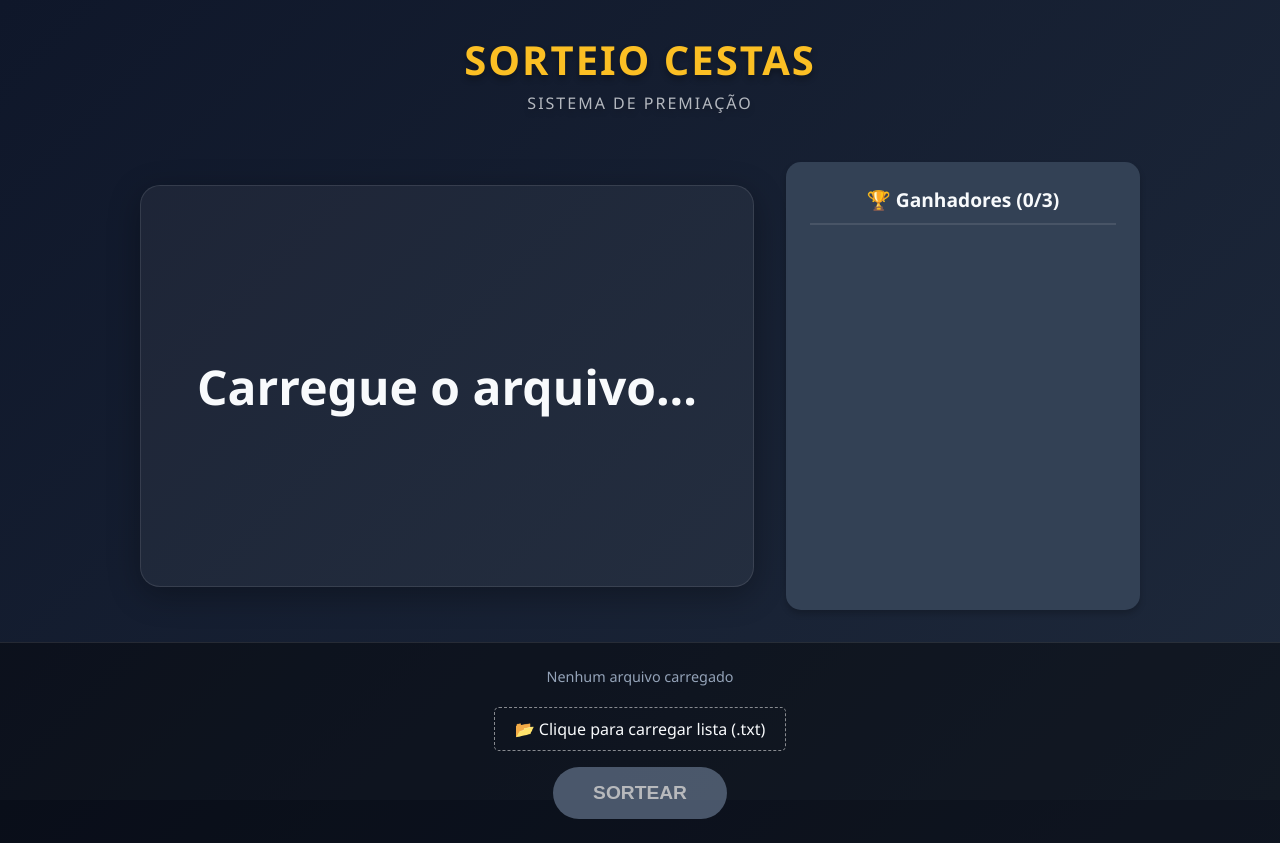
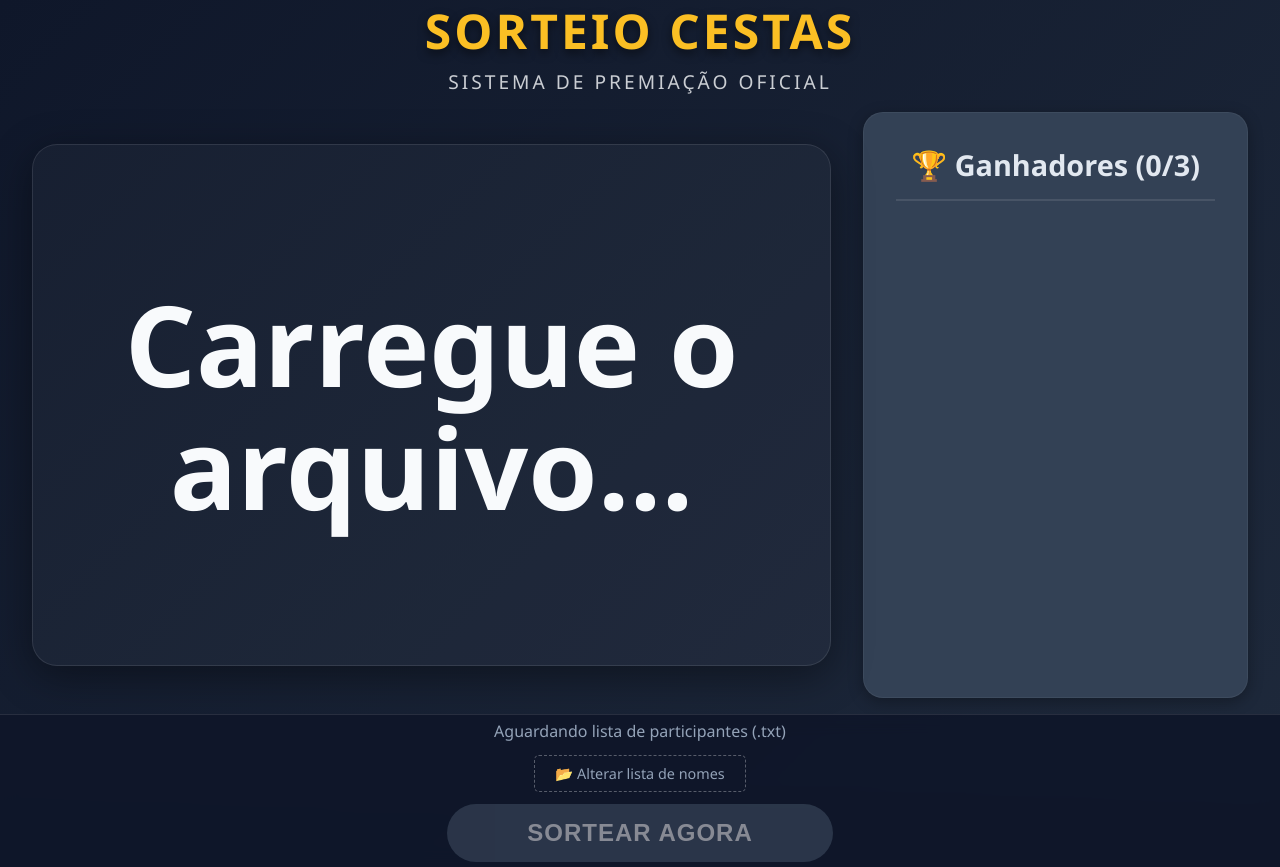
Before and after one commit to relitosouza/sorteio_cestas, a plain HTML site: page index.html in a window 1280 px wide. Shown: the top 867 px of the page. Before the commit the page ends 843 px from the top, so only its background shows below. Drawn offline with Linux system fonts and the light colour scheme.

Commit message:
Update index.html

```diff
--- a/index.html
+++ b/index.html
@@ -24,81 +24,88 @@
             display: flex;
             flex-direction: column;
             align-items: center;
-            overflow: hidden;
+            overflow: hidden; /* Evita barras de rolagem */
         }
 
         /* Header */
         header {
-            margin-top: 2rem;
+            margin-top: 2vh;
             text-align: center;
             text-transform: uppercase;
-            letter-spacing: 2px;
-            text-shadow: 0 4px 6px rgba(0,0,0,0.3);
+            letter-spacing: 3px;
+            height: 10vh;
+            display: flex;
+            flex-direction: column;
+            justify-content: center;
         }
 
-        h1 { margin: 0; font-size: 2.5rem; color: var(--winner-color); }
-        p { opacity: 0.7; margin-top: 5px; }
+        h1 { margin: 0; font-size: 3rem; color: var(--winner-color); text-shadow: 0 4px 10px rgba(0,0,0,0.5); }
+        p { opacity: 0.8; margin-top: 5px; font-size: 1.2rem; }
 
-        /* Main Container */
+        /* Main Container - Otimizado para 1920px */
         main {
             flex: 1;
             display: flex;
-            width: 90%;
-            max-width: 1000px;
+            width: 95%;
+            max-width: 1700px; /* Bem mais largo */
             gap: 2rem;
-            padding: 2rem;
+            padding: 1rem;
             align-items: center;
             justify-content: center;
         }
 
         /* Área do Sorteio (Esquerda) */
         .draw-area {
-            flex: 2;
+            flex: 2.5; /* Ocupa mais espaço que a lateral */
             display: flex;
             flex-direction: column;
             align-items: center;
             justify-content: center;
-            background: rgba(255, 255, 255, 0.05);
-            border-radius: 20px;
-            height: 400px;
-            box-shadow: 0 8px 32px rgba(0, 0, 0, 0.3);
+            background: rgba(255, 255, 255, 0.03);
+            border-radius: 25px;
+            height: 65vh; /* Altura fixa baseada na tela */
+            box-shadow: 0 10px 40px rgba(0, 0, 0, 0.4);
             border: 1px solid rgba(255, 255, 255, 0.1);
             position: relative;
             overflow: hidden;
         }
 
         #display-name {
-            font-size: 3rem;
-            font-weight: bold;
+            font-size: 7rem; /* Fonte Gigante */
+            font-weight: 800;
             text-align: center;
-            padding: 20px;
+            padding: 40px;
+            line-height: 1.1;
             transition: transform 0.1s;
+            word-break: break-word; /* Quebra se o nome for muito longo */
         }
 
         .highlight {
             color: var(--winner-color);
-            transform: scale(1.1);
-            text-shadow: 0 0 20px rgba(251, 191, 36, 0.5);
+            transform: scale(1.15); /* Zoom maior na vitória */
+            text-shadow: 0 0 40px rgba(251, 191, 36, 0.6);
         }
 
         /* Lista de Vencedores (Direita) */
         .winners-sidebar {
             flex: 1;
             background: var(--card-bg);
-            border-radius: 15px;
-            padding: 1.5rem;
-            height: 400px;
+            border-radius: 20px;
+            padding: 2rem;
+            height: 65vh; /* Mesma altura da área principal */
             display: flex;
             flex-direction: column;
-            box-shadow: 0 4px 6px rgba(0,0,0,0.2);
+            box-shadow: 0 4px 15px rgba(0,0,0,0.3);
+            border: 1px solid rgba(255, 255, 255, 0.05);
         }
 
         .winners-sidebar h2 {
-            font-size: 1.2rem;
+            font-size: 1.8rem;
             border-bottom: 2px solid rgba(255,255,255,0.1);
-            padding-bottom: 10px;
+            padding-bottom: 15px;
             margin-top: 0;
             text-align: center;
+            color: #e2e8f0;
         }
 
         #winners-list {
@@ -107,101 +114,108 @@
             margin: 0;
             flex: 1;
             overflow-y: auto;
+            display: flex;
+            flex-direction: column;
+            gap: 15px;
         }
 
         .winner-item {
-            background: rgba(0,0,0,0.2);
-            margin-bottom: 10px;
-            padding: 15px;
-            border-radius: 8px;
+            background: rgba(0,0,0,0.3);
+            padding: 20px;
+            border-radius: 12px;
             display: flex;
             align-items: center;
-            gap: 10px;
-            animation: slideIn 0.5s ease-out;
-            border-left: 4px solid var(--winner-color);
+            gap: 15px;
+            animation: slideIn 0.6s cubic-bezier(0.22, 1, 0.36, 1);
+            border-left: 6px solid var(--winner-color);
+            transition: transform 0.2s;
         }
 
-        .trophy { font-size: 1.5rem; }
-        .winner-name { font-weight: bold; font-size: 1.1rem; }
+        .winner-item:hover { transform: translateX(5px); }
+
+        .trophy { font-size: 2.5rem; }
+        .winner-name { font-weight: bold; font-size: 1.5rem; }
 
         /* Controles (Embaixo) */
         .controls-area {
+            height: 15vh;
             width: 100%;
-            background: rgba(0,0,0,0.4);
-            padding: 1.5rem;
+            background: rgba(15, 23, 42, 0.95);
+            padding: 1rem;
             display: flex;
             flex-direction: column;
             align-items: center;
-            gap: 1rem;
+            justify-content: center;
+            gap: 0.8rem;
             border-top: 1px solid rgba(255,255,255,0.1);
+            backdrop-filter: blur(10px);
+            z-index: 10;
         }
 
-        input[type="file"] {
-            display: none;
+        input[type="file"] { display: none; }
+
+        .custom-file-upload {
+            border: 1px dashed rgba(255,255,255,0.3);
+            display: inline-block;
+            padding: 8px 20px;
+            cursor: pointer;
+            border-radius: 5px;
+            font-size: 0.9rem;
+            transition: background 0.3s;
+            color: #94a3b8;
         }
 
-        .custom-file-upload {
-            border: 1px dashed rgba(255,255,255,0.5);
-            display: inline-block;
-            padding: 10px 20px;
-            cursor: pointer;
-            border-radius: 5px;
-            transition: background 0.3s;
-        }
-
-        .custom-file-upload:hover { background: rgba(255,255,255,0.1); }
+        .custom-file-upload:hover { background: rgba(255,255,255,0.05); color: #fff; }
 
         button {
             background-color: var(--primary-color);
             color: white;
             border: none;
-            padding: 15px 40px;
-            font-size: 1.2rem;
-            border-radius: 50px;
+            padding: 15px 80px; /* Botão mais largo */
+            font-size: 1.5rem; /* Texto do botão maior */
+            border-radius: 60px;
             cursor: pointer;
-            font-weight: bold;
-            box-shadow: 0 4px 15px rgba(99, 102, 241, 0.4);
+            font-weight: 800;
+            box-shadow: 0 0 20px rgba(99, 102, 241, 0.5);
             transition: all 0.2s;
+            text-transform: uppercase;
+            letter-spacing: 1px;
         }
 
         button:hover:not(:disabled) {
-            transform: translateY(-2px);
+            transform: scale(1.05);
             background-color: var(--secondary-color);
+            box-shadow: 0 0 30px rgba(99, 102, 241, 0.7);
         }
 
-        button:active:not(:disabled) { transform: translateY(0); }
-
         button:disabled {
-            background-color: #64748b;
+            background-color: #475569;
             cursor: not-allowed;
-            opacity: 0.7;
+            opacity: 0.5;
             box-shadow: none;
+            transform: none;
         }
 
-        /* Status */
-        #status-msg {
-            color: #94a3b8;
-            font-size: 0.9rem;
-            margin-bottom: 5px;
-        }
+        #status-msg { color: #94a3b8; font-size: 1rem; }
 
         /* Animations */
         @keyframes slideIn {
-            from { opacity: 0; transform: translateX(20px); }
+            from { opacity: 0; transform: translateX(30px); }
             to { opacity: 1; transform: translateX(0); }
         }
 
         @keyframes pop {
             0% { transform: scale(0.5); opacity: 0; }
-            80% { transform: scale(1.1); opacity: 1; }
+            80% { transform: scale(1.2); opacity: 1; }
             100% { transform: scale(1); opacity: 1; }
         }
 
         .finished-msg {
             color: var(--winner-color);
-            font-size: 1.5rem;
+            font-size: 4rem;
             font-weight: bold;
-            animation: pop 0.5s ease-out;
+            animation: pop 0.6s ease-out;
+            text-shadow: 0 0 30px rgba(251, 191, 36, 0.4);
         }
     </style>
 </head>
@@ -209,7 +223,7 @@
 
     <header>
         <h1>Sorteio Cestas</h1>
-        <p>Sistema de Premiação</p>
+        <p>Sistema de Premiação Oficial</p>
     </header>
 
     <main>
@@ -225,29 +239,26 @@
     </main>
 
     <div class="controls-area">
-        <span id="status-msg">Nenhum arquivo carregado</span>
+        <span id="status-msg">Aguardando lista de participantes (.txt)</span>
 
         <label for="file-input" class="custom-file-upload">
-            📂 Clique para carregar lista (.txt)
+            📂 Alterar lista de nomes
         </label>
         <input type="file" id="file-input" accept=".txt">
 
-        <button id="draw-btn" disabled>SORTEAR</button>
+        <button id="draw-btn" disabled>SORTEAR AGORA</button>
     </div>
 
     <script>
         /**
          * Lógica do Sistema Sorteio Cestas
-         * UX/UI Expert Logic
          */
 
-        // Estado da Aplicação
         let namesPool = [];
         let winners = [];
         const MAX_WINNERS = 3;
         let isAnimating = false;
 
-        // Elementos do DOM
         const displayEl = document.getElementById('display-name');
         const fileInput = document.getElementById('file-input');
         const drawBtn = document.getElementById('draw-btn');
@@ -255,7 +266,6 @@
         const statusMsg = document.getElementById('status-msg');
         const countEl = document.getElementById('count');
 
-        // 1. Carregamento do Arquivo
         fileInput.addEventListener('change', (e) => {
             const file = e.target.files[0];
             if (!file) return;
@@ -263,7 +273,6 @@
             const reader = new FileReader();
             reader.onload = (event) => {
                 const content = event.target.result;
-                // Divide por linha e remove espaços vazios
                 namesPool = content.split('\n')
                     .map(name => name.trim())
                     .filter(name => name.length > 0);
@@ -274,12 +283,11 @@
                     return;
                 }
 
-                statusMsg.textContent = `${namesPool.length} participantes carregados.`;
-                displayEl.textContent = "Pronto para Sortear";
+                statusMsg.textContent = `${namesPool.length} nomes carregados com sucesso.`;
+                displayEl.textContent = "Vamos Começar!";
                 displayEl.classList.remove('highlight');
                 drawBtn.disabled = false;
 
-                // Reset visual se recarregar arquivo
                 winners = [];
                 winnersListEl.innerHTML = '';
                 countEl.textContent = '0';
@@ -287,7 +295,6 @@
             reader.readAsText(file);
         });
 
-        // 2. Lógica de Sorteio
         drawBtn.addEventListener('click', () => {
             if (isAnimating || winners.length >= MAX_WINNERS || namesPool.length === 0) return;
 
@@ -296,54 +303,45 @@
             fileInput.disabled = true;
 
             let counter = 0;
-            const totalShuffles = 30; // Quantas vezes troca o nome antes de parar
+            // Aumentei um pouco a duração para gerar mais suspense na tela grande
+            const totalShuffles = 40;
 
-            // Efeito de Roleta (Emoção)
             const interval = setInterval(() => {
-                // Mostra nomes aleatórios apenas para efeito visual
                 const randomIndex = Math.floor(Math.random() * namesPool.length);
                 displayEl.textContent = namesPool[randomIndex];
-                displayEl.style.opacity = 0.7;
+                displayEl.style.opacity = 0.5; // Mais transparência durante o giro
 
                 counter++;
 
-                // Finalizar animação e escolher vencedor real
                 if (counter >= totalShuffles) {
                     clearInterval(interval);
                     selectWinner();
                 }
-            }, 100); // Velocidade da troca (100ms)
+            }, 80); // Um pouco mais rápido a troca visual
         });
 
         function selectWinner() {
-            // Sorteio real
             const winnerIndex = Math.floor(Math.random() * namesPool.length);
             const winnerName = namesPool[winnerIndex];
 
-            // Remove da lista de sorteios
             namesPool.splice(winnerIndex, 1);
-
-            // Adiciona aos vencedores
             winners.push(winnerName);
 
-            // Atualiza UI Principal
             displayEl.textContent = winnerName;
             displayEl.style.opacity = 1;
-            displayEl.classList.add('highlight'); // Efeito visual de vitória
+            displayEl.classList.add('highlight');
 
-            // Adiciona na lista lateral
             addWinnerToSidebar(winnerName);
 
-            // Atualiza Estado
-            statusMsg.textContent = `${namesPool.length} participantes restantes.`;
+            statusMsg.textContent = `${namesPool.length} na urna.`;
             isAnimating = false;
 
-            // Verifica se acabou
             if (winners.length >= MAX_WINNERS) {
                 finalizeRaffle();
             } else {
-                drawBtn.disabled = false; // Habilita para o próximo
-                setTimeout(() => displayEl.classList.remove('highlight'), 2000);
+                drawBtn.disabled = false;
+                // Mantém o destaque por mais tempo na tela grande
+                setTimeout(() => displayEl.classList.remove('highlight'), 3000);
             }
         }
 
@@ -355,24 +353,26 @@
                 <span class="winner-name">${name}</span>
             `;
             winnersListEl.appendChild(li);
+            // Scroll automático para o último ganhador se a lista encher
+            winnersListEl.scrollTop = winnersListEl.scrollHeight;
             countEl.textContent = winners.length;
         }
 
         function finalizeRaffle() {
             drawBtn.disabled = true;
-            drawBtn.textContent = "Sorteio Finalizado";
-            drawBtn.style.backgroundColor = "#64748b";
+            drawBtn.textContent = "SORTEIO ENCERRADO";
+            drawBtn.style.backgroundColor = "#475569";
 
             setTimeout(() => {
-                displayEl.innerHTML = "<span class='finished-msg'>🎉 Sorteio Concluído! 🎉</span>";
-            }, 1500);
+                displayEl.innerHTML = "<span class='finished-msg'>🎉 Parabéns aos Ganhadores! 🎉</span>";
+            }, 2500);
         }
 
         function resetSystem() {
             namesPool = [];
             winners = [];
             drawBtn.disabled = true;
-            statusMsg.textContent = "Nenhum arquivo carregado";
+            statusMsg.textContent = "Aguardando arquivo...";
             displayEl.textContent = "Carregue o arquivo...";
             winnersListEl.innerHTML = "";
             countEl.textContent = "0";
```
